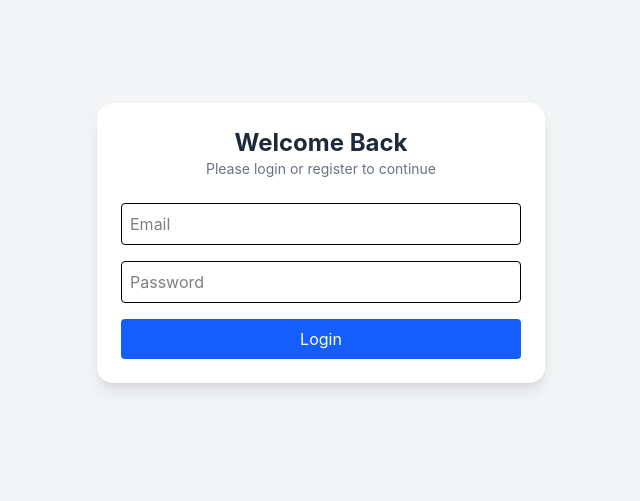
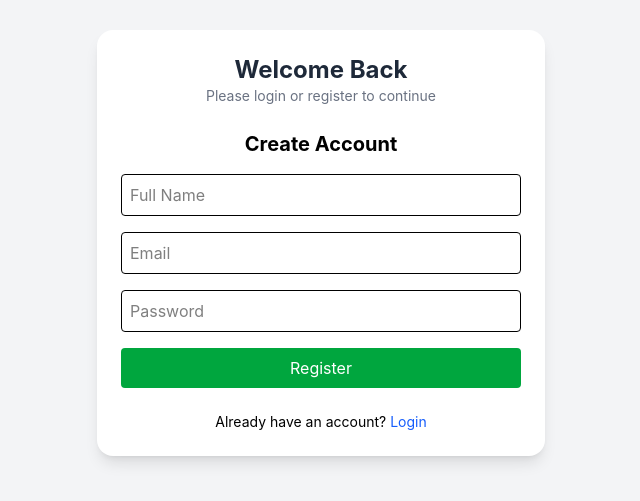
Before and after one commit to mohamadjamal2005/web1midterm, a React (Vite) app: page /register in a window 1280 px wide. Before the commit this address led to /. Shown: the part 157-658 px from the top of the page, without its empty margins (319-959 px from the left). Built offline with nearby package versions, Linux system fonts and the light colour scheme.

Commit message:
README updated

```diff
--- a/src/App.tsx
+++ b/src/App.tsx
@@ -1,22 +1,23 @@
 import { BrowserRouter, Routes, Route, Navigate } from "react-router-dom";
 import AuthLayout from "./layouts/AuthLayout";
-import Login from "./login_page/Login";
+import Login from "./pages/Login";
+import Register from "./pages/Register";
 
 function App() {
   return (
     <BrowserRouter>
       <Routes>
 
-        {/* Auth Layout */}
         <Route path="/" element={<AuthLayout />}>
 
-          {/* Default route → Login */}
-          <Route index element={<Login />} />
+          <Route index element={<Navigate to="/login" />} />
+
+          <Route path="login" element={<Login />} />
+          <Route path="register" element={<Register />} />
 
         </Route>
 
-        {/* Redirect any unknown route to login */}
-        <Route path="*" element={<Navigate to="/" />} />
+        <Route path="*" element={<Navigate to="/login" />} />
 
       </Routes>
     </BrowserRouter>
--- a/src/login_page/Login.tsx
+++ b/src/pages/Login.tsx
@@ -1,6 +1,13 @@
+import { Link } from "react-router-dom";
+
 const Login = () => {
   return (
     <form className="space-y-4">
+
+      <h2 className="text-xl font-bold text-center mb-4">
+        Login
+      </h2>
+
       <input
         type="email"
         placeholder="Email"
@@ -16,6 +23,15 @@ const Login = () => {
       <button className="w-full bg-blue-600 text-white p-2 rounded">
         Login
       </button>
+
+      {/* Go to register */}
+      <p className="text-center text-sm mt-2">
+        Don't have an account?{" "}
+        <Link to="/register" className="text-blue-600">
+          Register
+        </Link>
+      </p>
+
     </form>
   );
 };
--- /dev/null
+++ b/src/pages/Register.tsx
@@ -0,0 +1,45 @@
+import { Link } from "react-router-dom";
+
+const Register = () => {
+  return (
+    <form className="space-y-4">
+
+      <h2 className="text-xl font-bold text-center mb-4">
+        Create Account
+      </h2>
+
+      <input
+        type="text"
+        placeholder="Full Name"
+        className="w-full p-2 border rounded"
+      />
+
+      <input
+        type="email"
+        placeholder="Email"
+        className="w-full p-2 border rounded"
+      />
+
+      <input
+        type="password"
+        placeholder="Password"
+        className="w-full p-2 border rounded"
+      />
+
+      <button className="w-full bg-green-600 text-white p-2 rounded">
+        Register
+      </button>
+
+      {/* Go back to login */}
+      <p className="text-center text-sm mt-2">
+        Already have an account?{" "}
+        <Link to="/login" className="text-blue-600">
+          Login
+        </Link>
+      </p>
+
+    </form>
+  );
+};
+
+export default Register;
```
Also changed, not shown: 1 other file (tests, documents, lock files or other folders).
